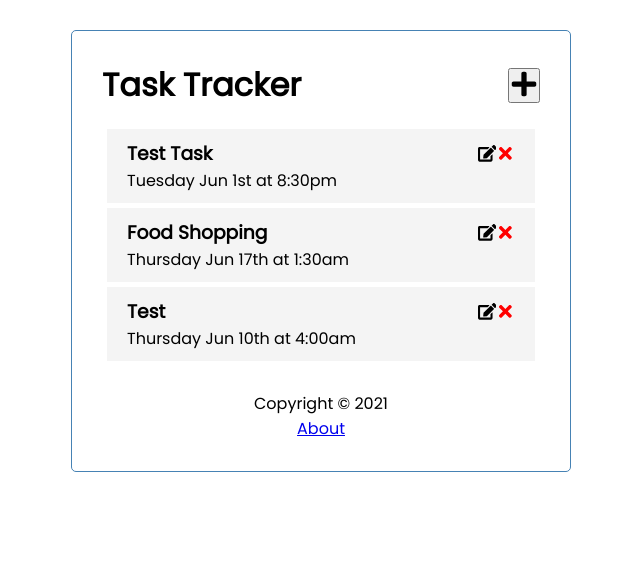
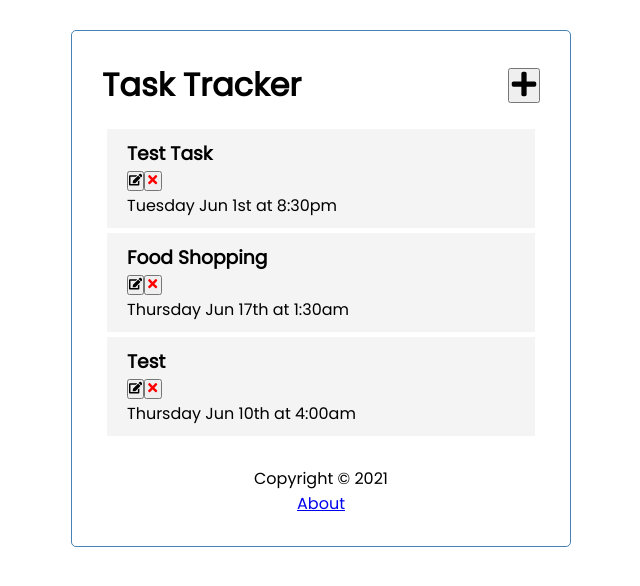
Before and after one commit to mdkincaid/TaskTracker, a React (Create React App) app: page / in a window 1280 px wide. Shown: the top 586 px of the page, without its empty margins (319-959 px from the left). Built offline with nearby package versions, Linux system fonts and the light colour scheme; data requests are answered from the project's data file.

Commit message:
test: added tests for Task component
Also updated some of the naming convetion for props on the EditTask and Task components, and added a button with an aria-label to wrap the icons on the task component

```diff
--- a/src/components/EditTask.js
+++ b/src/components/EditTask.js
@@ -7,7 +7,7 @@ import moment from 'moment';
 // project
 import TaskInfoForm from './TaskInfoForm';
 
-const EditTask = ({ onEdit, task, setEditing }) => {
+const EditTask = ({ onEdit, task, onEditSelect }) => {
 	var dateString = moment(task.date).format('YYYY-MM-DD h:mm a');
 
 	const [text, setText] = useState(task.text);
@@ -29,12 +29,12 @@ const EditTask = ({ onEdit, task, setEditing }) => {
 		const id = task.id;
 
 		onEdit({ text, date, reminder, id });
-		setEditing('');
+		onEditSelect('');
 	};
 
 	const onCancel = (e) => {
 		e.preventDefault();
-		setEditing('');
+		onEditSelect('');
 	};
 
 	return (
--- a/src/components/Task.js
+++ b/src/components/Task.js
@@ -7,7 +7,7 @@ import moment from 'moment';
 // project
 import EditTask from './EditTask';
 
-const Task = ({ task, onDelete, onToggle, onEdit, editing, setEditing }) => {
+const Task = ({ task, onDelete, onToggle, onEdit, editing, onEditSelect }) => {
 	return (
 		<div
 			className={`task ${task.reminder ? 'reminder' : ''}`}
@@ -15,26 +15,26 @@ const Task = ({ task, onDelete, onToggle, onEdit, editing, setEditing }) => {
 		>
 			{editing === task.id ? (
 				<div>
-					<EditTask
-						onEdit={onEdit}
-						task={task}
-						setEditing={setEditing}
-					/>
+					<EditTask onEdit={onEdit} task={task} onEditSelect={onEditSelect} />
 				</div>
 			) : (
 				<div>
 					{' '}
-					<h3>
-						{task.text}
-						<FaEdit
-							style={{ marginLeft: 'auto' }}
-							onClick={() => setEditing(task.id)}
-						/>
-						<FaTimes
-							style={{ color: 'red', cursor: 'pointer' }}
-							onClick={() => onDelete(task.id)}
-						/>
-					</h3>
+					<h3>{task.text}</h3>
+					<button
+						aria-label={`edit task ${task.id}`}
+						style={{ marginLeft: 'auto' }}
+						onClick={() => onEditSelect(task.id)}
+					>
+						<FaEdit />
+					</button>
+					<button
+						aria-label={`delete task ${task.id}`}
+						style={{ color: 'red', cursor: 'pointer' }}
+						onClick={() => onDelete(task.id)}
+					>
+						<FaTimes />
+					</button>
 					<p>{moment(task.date).format('dddd MMM Do [at] h:mma')}</p>
 				</div>
 			)}
```
Also changed, not shown: 2 other files (tests, documents, lock files or other folders).
